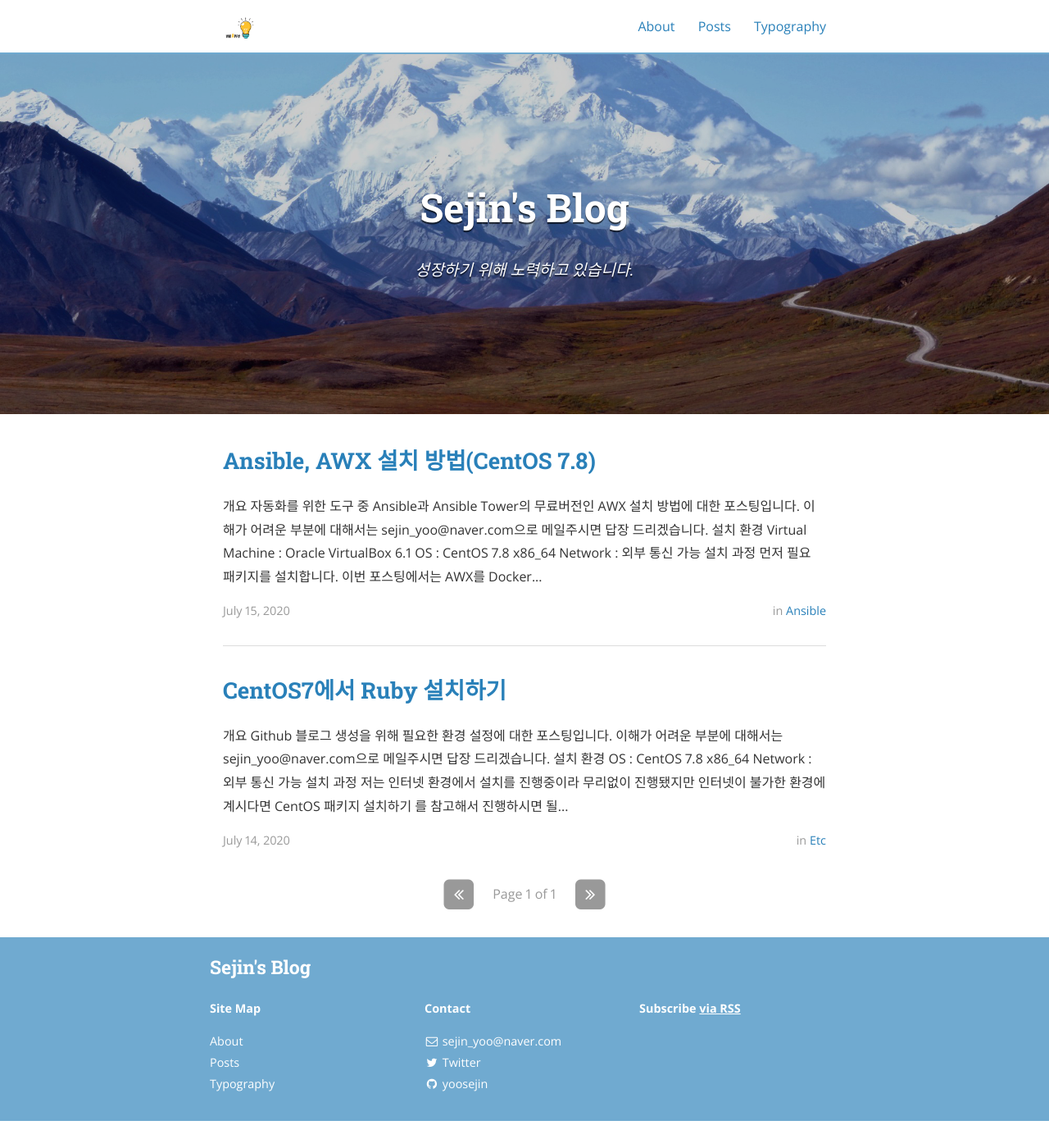
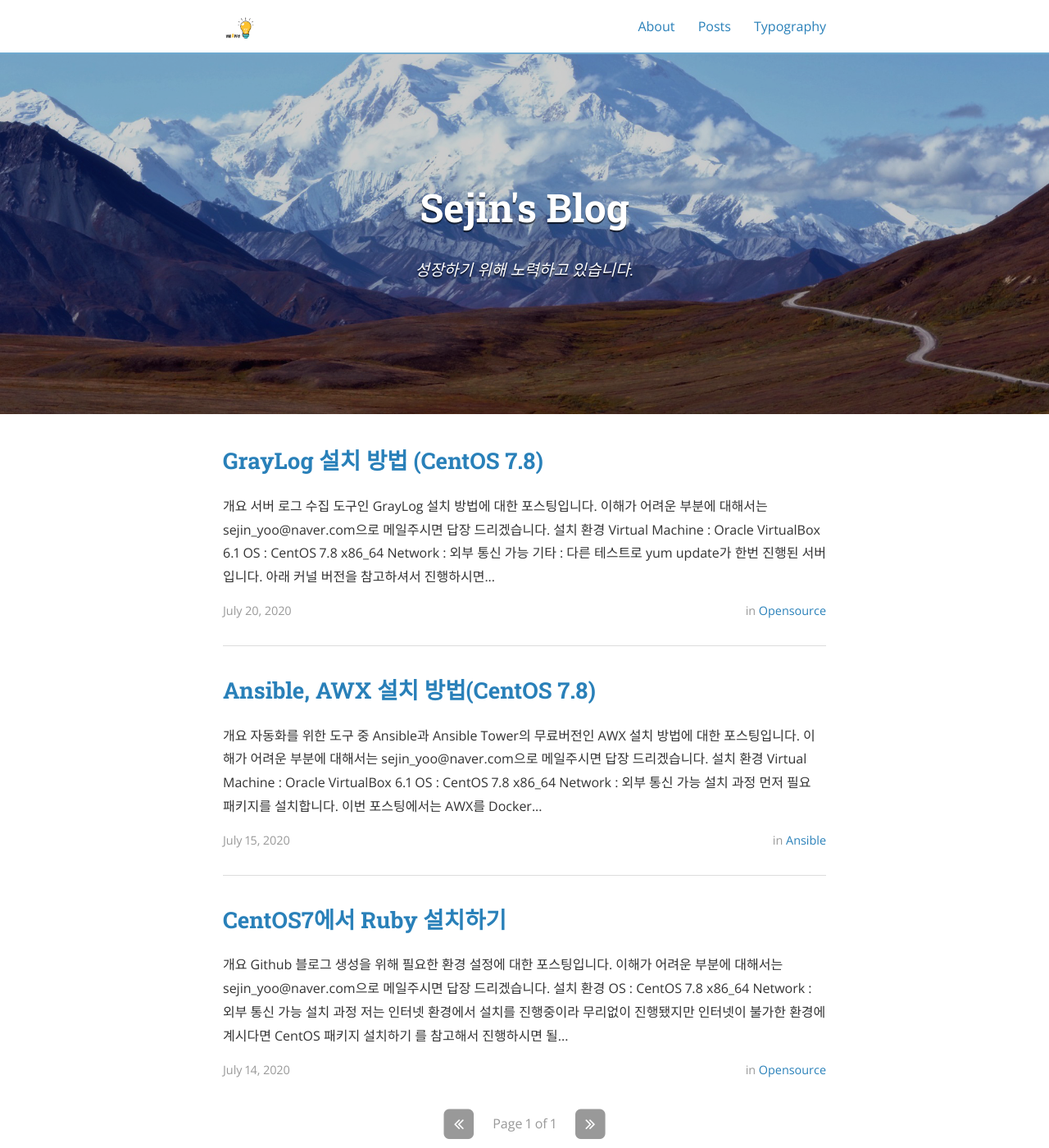
Before and after one commit to yoosejin/yoosejin.github.io, a Jekyll site: the page built from index.html, in a window 1280 px wide and 1400 px high. Shown: the whole window at 82% size. Built offline with Jekyll 4.4.1, drawn with Linux system fonts in a browser that asks for light colours; nearby versions of some CDN libraries; the list of posts is cut into pages by our own code.

Commit message:
new post-20200720

````diff
--- a/_posts/2020-07-14-How-to-install-Ruby?.md
+++ b/_posts/2020-07-14-How-to-install-Ruby?.md
@@ -2,8 +2,8 @@
 layout: post
 title:  "CentOS7에서 Ruby 설치하기"
 author: Sejin
-tags: ruby install centos7
-categories: Etc
+tags: ruby install centos7 opensource
+categories: OpenSource
 sitemap:
  changefreq: daily
  priority: 1.0
--- /dev/null
+++ b/_posts/2020-07-20-How-to-install-graylog.md
@@ -0,0 +1,267 @@
+---
+layout: post
+title:  "GrayLog 설치 방법 (CentOS 7.8)"
+author: Sejin
+tags: elasticsearch graylog yum mongodb configuration install centos7 opensource
+categories: OpenSource
+sitemap:
+ changefreq: daily
+ priority: 1.0
+---
+
+## 개요
+---
+서버 로그 수집 도구인 GrayLog 설치 방법에 대한 포스팅입니다.
+
+이해가 어려운 부분에 대해서는 **sejin_yoo@naver.com**으로 메일주시면 답장 드리겠습니다.
+<br>
+<br>
+## 설치 환경
+---
+Virtual Machine : `Oracle VirtualBox 6.1`
+
+OS : `CentOS 7.8 x86_64`
+
+Network : 외부 통신 가능
+
+기타 : 다른 테스트로 yum update가 한번 진행된 서버입니다. 아래 커널 버전을 참고하셔서 진행하시면 좋을 것 같습니다.
+
+Kernel Version : Linux graylog-test 3.10.0-1127.el7.x86_64 #1 SMP Tue Mar 31 23:36:51 UTC 2020 x86_64 x86_64 x86_64 GNU/Linux
+
+  <br>
+<br>
+## 설치 과정
+---
+
+<br>
+먼저 필요 패키지를 설치합니다.
+<br>
+<br>
+
+`Install packages:`
+
+```bash
+# JDK Version : 1.8.0.252
+$ yum install java-1.8.0-openjdk -y
+
+```
+
+<br>
+이제 MongoDB를 설치하기 위해 yum repository를 추가합니다.
+<br>
+
+`Create repo file:`
+
+```bash
+$ vi /etc/yum.repos.d/mongodb.repo
+# 아래는 파일 내용입니다.
+
+[mongodb]
+name=MongoDB Repository
+baseurl=https://repo.mongodb.org/yum/redhat/$releasever/mongodb-org/4.0/x86_64/
+gpgcheck=1
+enabled=1
+gpgkey=https://www.mongodb.org/static/pgp/server-4.0.asc
+# 파일 끝
+
+
+```
+
+<br>
+이제 MongoDB를 설치합니다.
+<br>
+
+`Install mongodb:`
+
+```bash
+# install
+$ yum install mongodb-org -y
+
+# systemd에 서비스 등록 과정
+$ systemctl daemon-reload
+
+# 재부팅 시 서비스 자동 실행
+$ systemctl enable mongod.service
+
+# 서비스 실행
+$ systemctl start mongod.service
+
+# 서비스 확인
+$ systemctl --type=service --state=active | grep mongod
+OR
+$ systemctl status mongod
+
+
+```
+
+<br>
+
+<br>
+
+### Install Elasticsearch
+---
+
+<br>
+GrayLog에서 사용되는 검색 엔진을 설치합니다.
+
+Elasticsearch 개념 관련해서는 별도로 포스팅하기로 하고 간단하게 장점만 설명 드리겠습니다.
+
+제가 생각하는 장점은 크게 5가지입니다. 실제 장,단점으로 불릴만한 내용은 많지만 내용이 길어지기 때문에 별도의 포스팅으로 안내드리겠습니다.
+1. 오픈소스 (비용 절감)
+2. Full text search (내용 전체를 색인하기 때문에 특정 단어가 포함된 문서를 검색하게 됩니다.)
+3. 통계 기능
+4. 확장성 (분산 시스템 구성이 가능하고 이로써 가용량이 많아집니다.)
+5. 역색인 (빠른 검색을 위한 기능인데 간단하게 설명드리면 문서에서 고유한 단어 목록을 만들고 각 단어가 있는 전체 문서를 식별하게 됩니다.)
+
+<br>
+
+`Create repo file:'`
+```bash
+# download gpg key
+$ rpm --import https://artifacts.elastic.co/GPG-KEY-elasticsearch
+
+
+$ vi /etc/yum.repos.d/elasticsearch.repo
+# 아래는 파일 내용
+[elasticsearch-6.x]
+name=Elasticsearch repository for 6.x packages
+baseurl=https://artifacts.elastic.co/packages/oss-6.x/yum
+gpgcheck=1
+gpgkey=https://artifacts.elastic.co/GPG-KEY-elasticsearch
+enabled=1
+autorefresh=1
+type=rpm-md
+# 파일 끝
+
+```
+
+<br>
+
+`Install ElasticSearch: `
+
+```bash
+# install elasticsearch
+$ yum install elasticsearch-oss -y
+
+# systemd에 서비스 등록
+$ systemctl daemon-reload
+
+# 서비스 시작
+$ systemctl start elasticsearch
+
+# 재부팅 시 서비스 자동 시작
+$ systemctl enable elasticsearch```
+
+<br>
+
+### GrayLog 설치
+
+`Install GrayLog:`
+
+```bash
+
+# Download repo
+$ rpm -Uvh https://packages.graylog2.org/repo/packages/graylog-3.3-repository_latest.rpm
+
+# Install GrayLog
+$ yum install graylog-server graylog-enterprise-plugins graylog-integrations-plugins graylog-enterprise-integrations-plugins -y
+
+# Install Password Generator
+$ yum install pwgen -y
+
+# create root password sha2
+$ echo -n "Enter Password: " && head -1 </dev/stdin | tr -d '\n' | sha256sum | cut -d" " -f1
+Enter Password: sejin
+6ed3afe25f53c78a536f8620d49e7d1c69beea930a4e1f6ec404cd3720
+
+# create password_secret
+$ pwgen -N 1 -s 96
+zKvJsVuRBqbrze2SzgHtQISKh5UryYE5kt8naFGp8hZnNMtueC8jwcScz77mCzJh0sJy90W71Lev0cNCiMlY
+
+
+```
+
+<br>
+
+이제 위에서 생성한 비밀번호 해시값을 포함하여 설정을 진행합니다.
+<br>
+
+`Configuration: `
+
+```bash
+
+$ vi /etc/graylog/server/server.conf
+# 아래는 파일 내용 중 제가 수정한 부분입니다.
+password_secret = zKvJsVuRBqbrze2SzgHtQISKh5UryYE5kt8naFGp8hZnNMtueC8jwcScz77mCzJh0sJy90W71Lev0cNC
+
+root_password_sha2 = 6ed3afe25f53c78a536f8620d49e7d1c69beea930a4e1f6ec404c
+
+root_timezone = Asia/Seoul
+
+http_bind_address = http://192.168.99.104:9000
+
+http_publish_uri = http://192.168.99.104:9000/
+http_external_uri = http://192.168.99.104:9000/
+# 파일 끝
+
+
+```
+
+<br>
+
+<br>
+
+`Start Service: `
+
+```bash
+$ systemctl daemon-reload
+
+$ systemctl enable graylog-server
+
+$ systemctl start graylog-server
+
+$ systemctl status graylog-server
+
+```
+
+<br>
+만약 서비스 실행후에도 웹 접근이 되지 않는다면 아래 사항을 점검하세요.
+<br>
+
+`Check firewall: `
+
+```bash
+
+# selinux 관리용 패키지 설치
+$ yum install -y policycoreutils-python
+
+# 웹 서비스 허용(전체)
+$ setsebool -P httpd_can_network_connect 1
+
+# OR이며 위 아래 중 선택해서 허용하시면 됩니다.
+
+# 각 서비스 허용 (보안 정책이 있다면 위 방법말고 아래대로 각 서비스 허용)
+$ semanage port -a -t http_port_t -p tcp 9000
+$ semanage port -a -t http_port_t -p tcp 9200
+$ semanage port -a -t mongod_port_t -p tcp 27017
+
+
+# Disable firewalld
+# 방화벽 서비스 자체를 내리거나 혹은 일부 서비스만 허용할 수 있습니다.
+
+# 방화벽 서비스 중지
+$ systemctl stop firewalld && systemctl disable firewalld
+
+# 일부만 허용
+$ firewall-cmd --permanent --zone=public --add-service=http
+$ firewall-cmd --reload
+
+
+```
+
+
+
+<br>
+문의사항은 댓글이나 이메일로 남겨주세요.
+<br>
+감사합니다.
````
